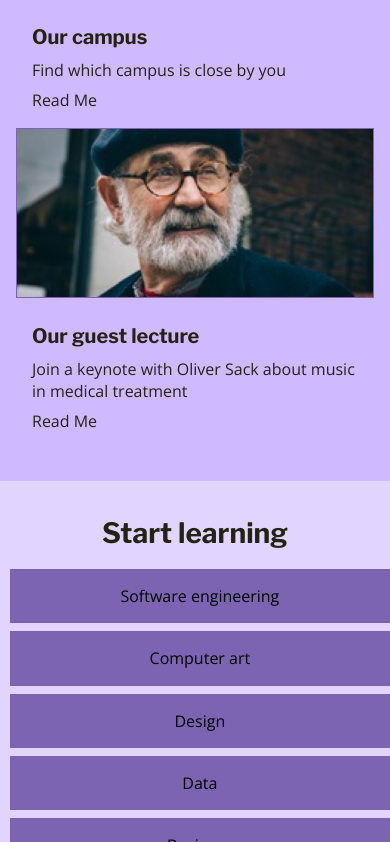
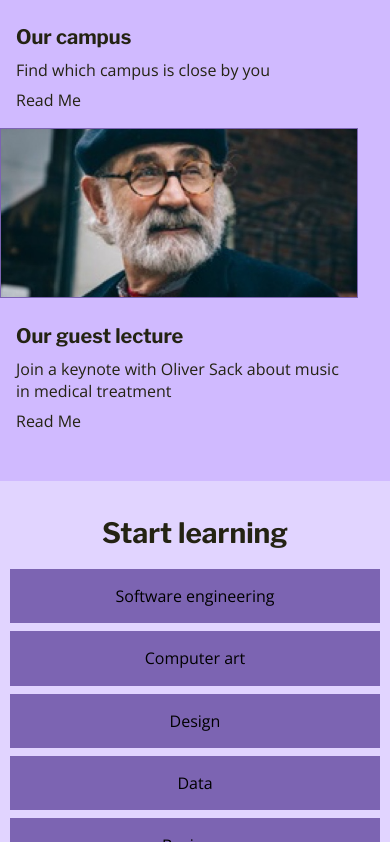
Before and after one commit to KrisErdahl/ColmarAcademy, a plain HTML site: page index.html in a window 390 px wide. Shown: the part 1158-2000 px from the top of the page. Drawn offline with nearby package versions, Linux system fonts and the light colour scheme.

Commit message:
complete section 3

```diff
--- a/resources/css/style.css
+++ b/resources/css/style.css
@@ -466,6 +466,8 @@ footer .nav_options {
 
 .learn2 {
   width: 100%;
+  margin-left: 0rem;
+  margin-right: 0rem;
 }
 
 /* Upcoming campus information blocks */
@@ -547,20 +549,28 @@ footer .nav_options {
   flex-direction: column;
   align-items: flex-start;
   justify-content: flex-start;
-  width: 94%;
+  width: 100%;
 }
 
 .start_mobile li {
   width: 100%;
+  display: flex;
+  flex-direction: row;
+  justify-content: flex-start;
+  align-items: flex-start;
 }
 
 .start_mobile li a {
   background-color: #7c64b2;
   padding: 1rem 1rem;
-  float: left;
   margin-bottom: .5rem;
   display: block;
   width: 100%;
+  justify-content: flex-start;
+}
+
+.start_mobile li:last-child {
+  margin-bottom: 2rem;
 }
 
 /* Responsive Footer */
```
